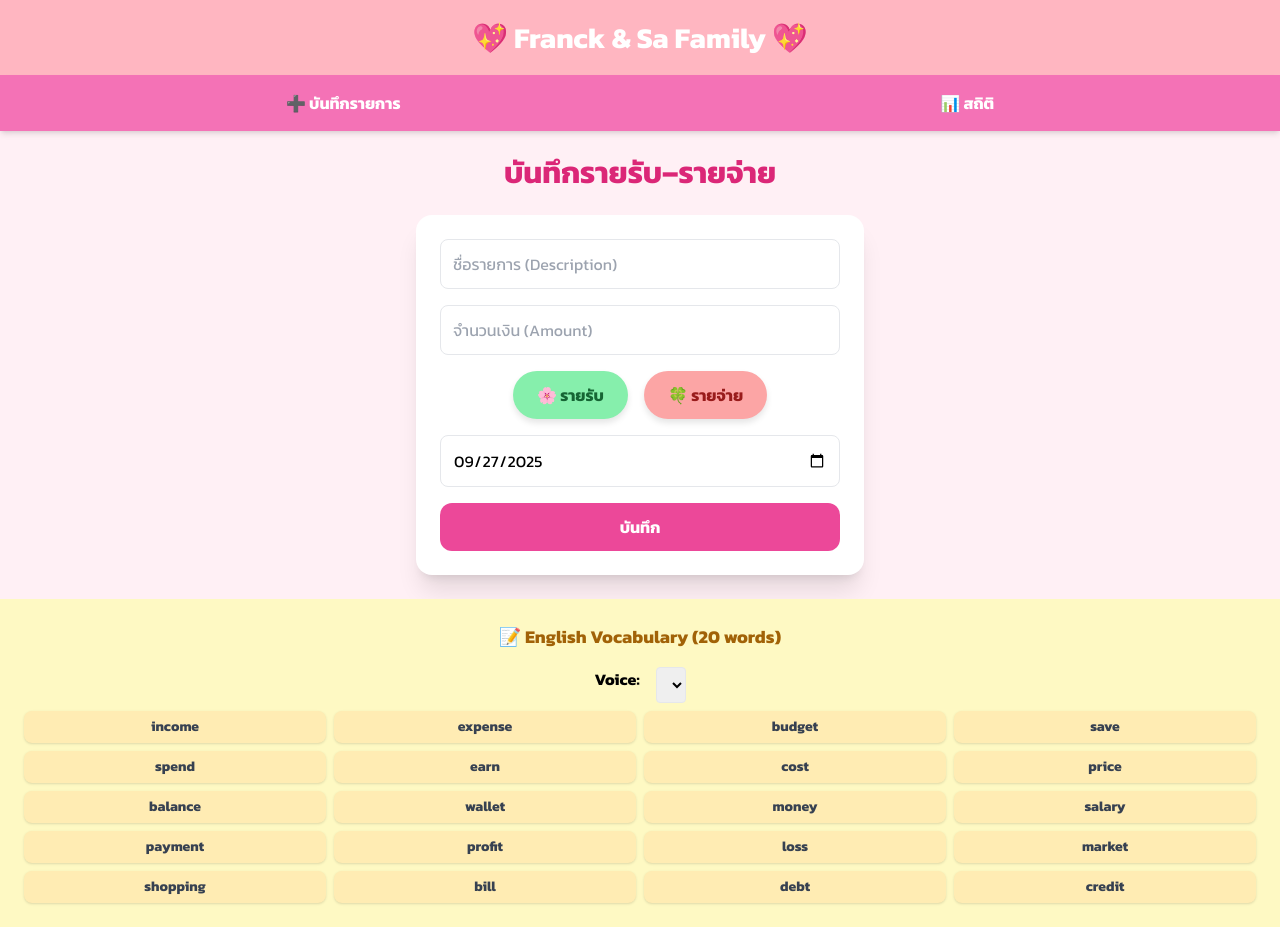
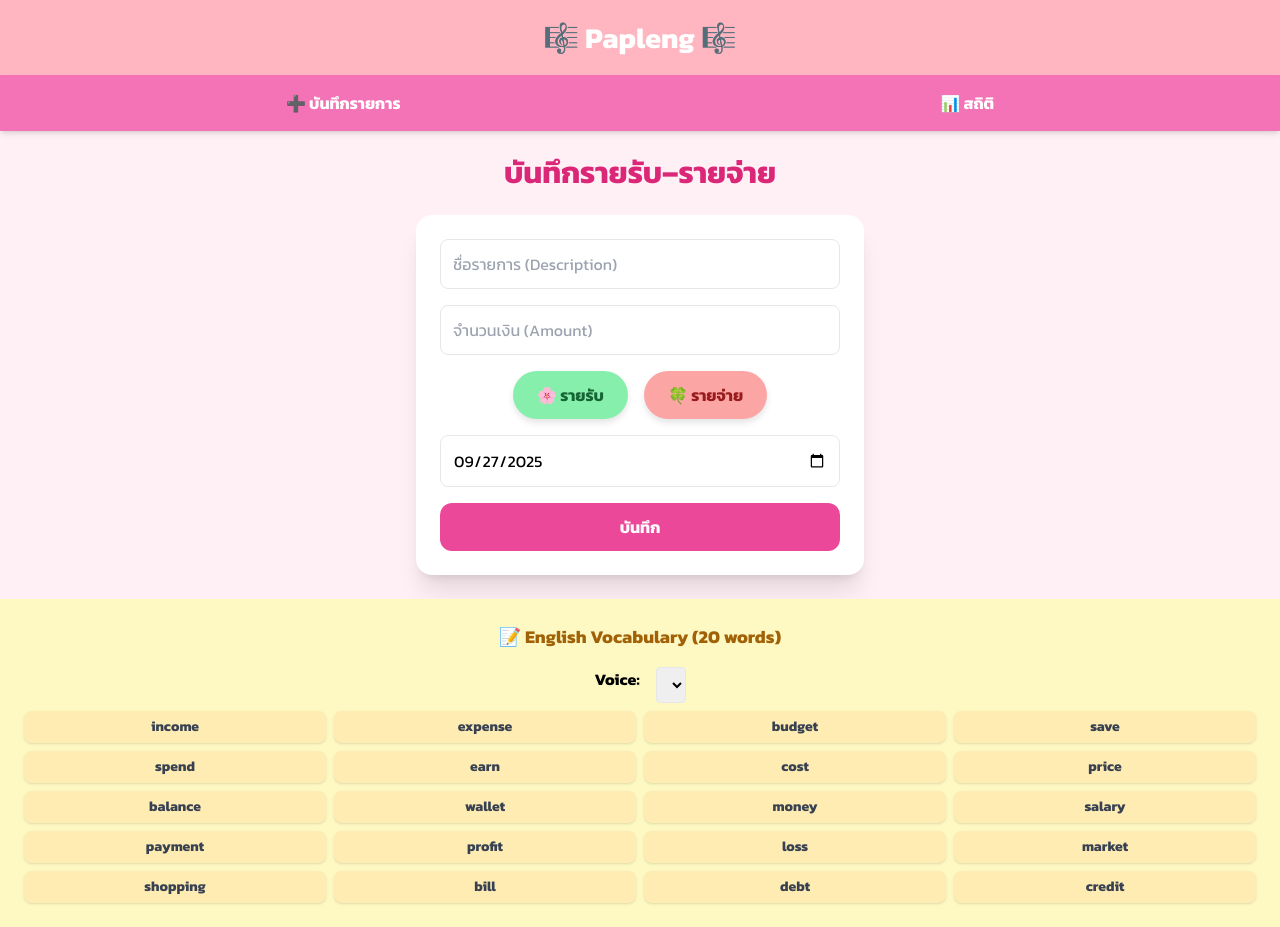
Before and after one commit to satida1997/Mama, a plain HTML site: page index.html in a window 1280 px wide. Drawn offline with nearby package versions, Linux system fonts and the light colour scheme.

Commit message:
Update index.html

```diff
--- a/index.html
+++ b/index.html
@@ -23,7 +23,7 @@
 <body class="flex flex-col">
 
   <!-- Header -->
-  <header>💖 Franck & Sa Family 💖</header>
+  <header>🎼 Papleng  🎼</header>
 
   <!-- Navbar -->
   <nav class="bg-pink-400 text-white p-4 flex justify-around font-bold shadow-md">
```
